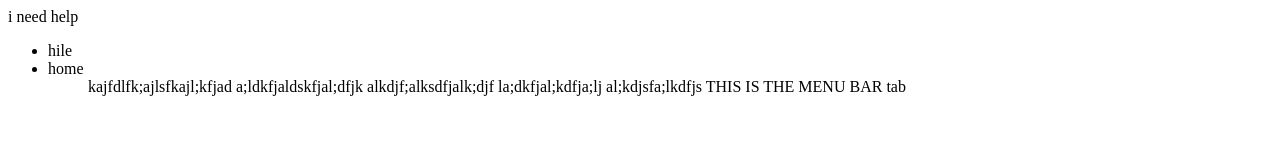
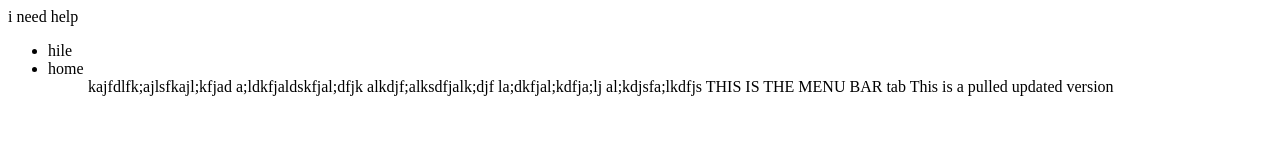
Before and after one commit to DariusJones/newnew, a plain HTML site: page index.html in a window 1280 px wide. Drawn offline with Linux system fonts and the light colour scheme.

Commit message:
Update index.html

```diff
--- a/index.html
+++ b/index.html
@@ -17,6 +17,7 @@
 			al;kdjsfa;lkdfjs
 
 			THIS IS THE MENU BAR tab
+			This is a pulled updated version
 
 </body>
 </html>
```
